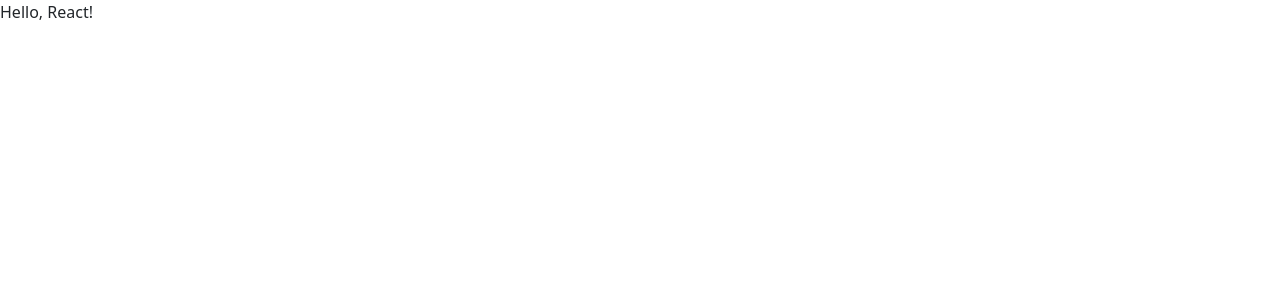
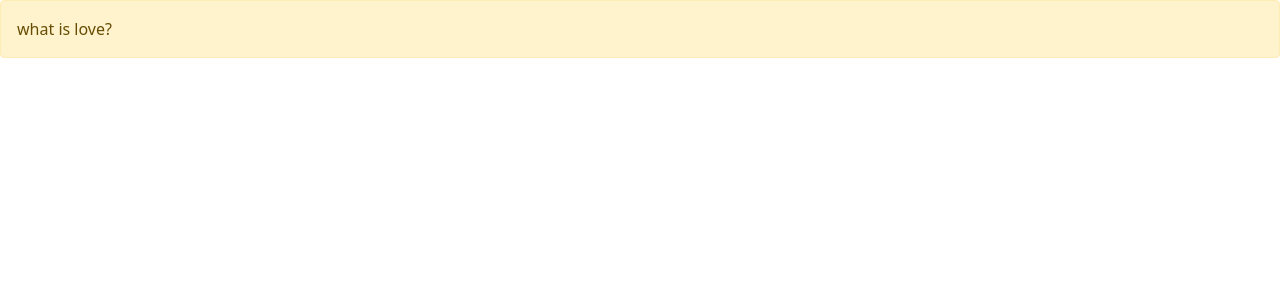
Before and after one commit to AnnLP2/homeworks_JS, a React (Create React App) app: page / in a window 1280 px wide. Shown: the top 300 px of the page. Built offline with nearby package versions, Linux system fonts and the light colour scheme.

Commit message:
hw_81 resolved

```diff
--- a/src/App.jsx
+++ b/src/App.jsx
@@ -1,5 +1,11 @@
+import Alert from "./components/Alert";
+
 function App() {
-  return <div className="App">Hello, React!</div>;
+  return (
+    <div className="App">
+      <Alert type="warning" text="what is love?" />
+    </div>
+  );
 }
 
 export default App;
--- /dev/null
+++ b/src/components/Alert.jsx
@@ -0,0 +1,26 @@
+import React from "react";
+import PropTypes from "prop-types";
+
+class Alert extends React.Component {
+  render() {
+    const { type, text } = this.props;
+    const alertClassName = `alert alert-${type}`;
+
+    return <div className={alertClassName}>{text}</div>;
+  }
+}
+
+Alert.propTypes = {
+  text: PropTypes.string.isRequired,
+  type: PropTypes.oneOf([
+    "primary",
+    "secondary",
+    "success",
+    "danger",
+    "warning",
+    "info",
+    "light",
+    "dark",
+  ]).isRequired,
+};
+export default Alert;
```
Also changed, not shown: 1 other file (tests, documents, lock files or other folders).
